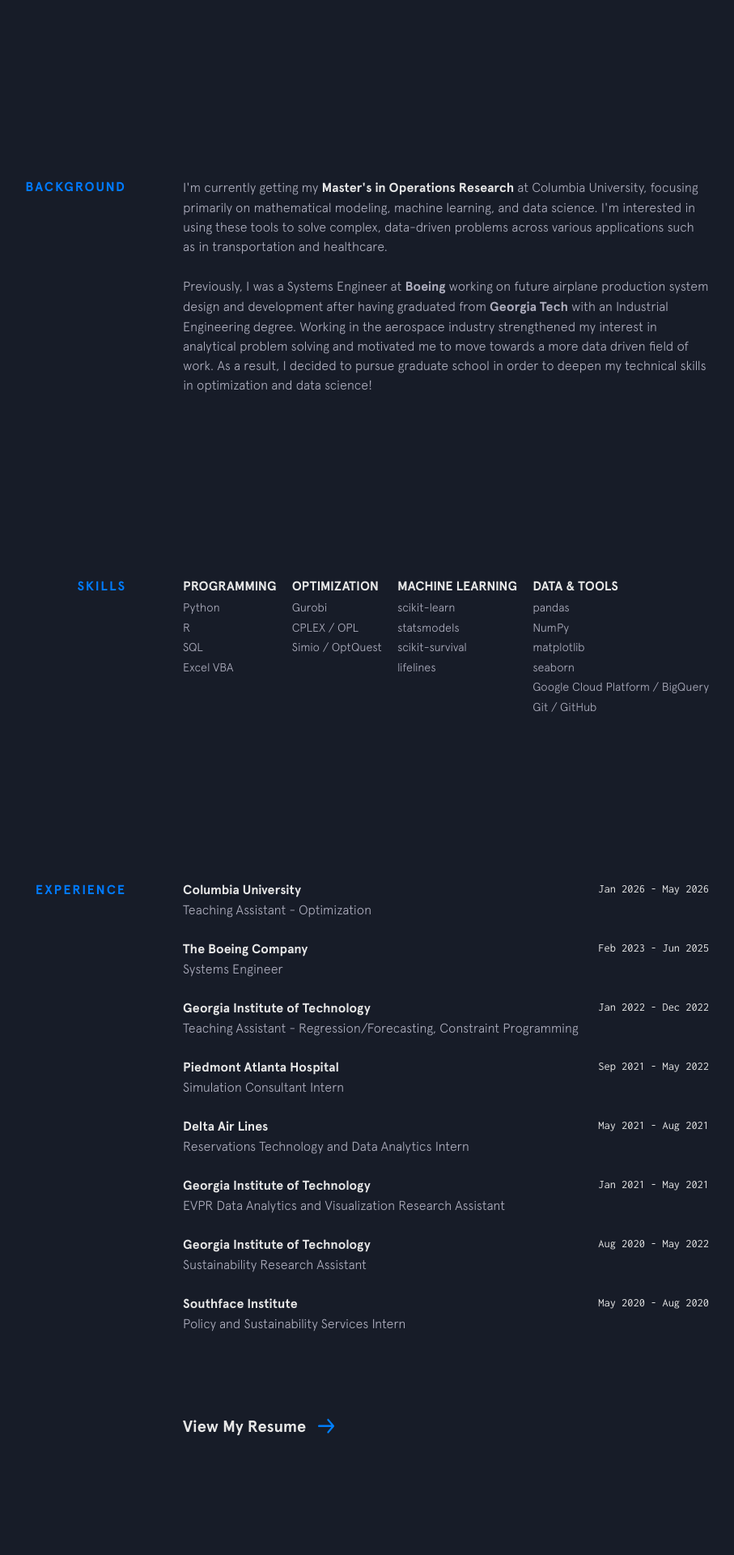
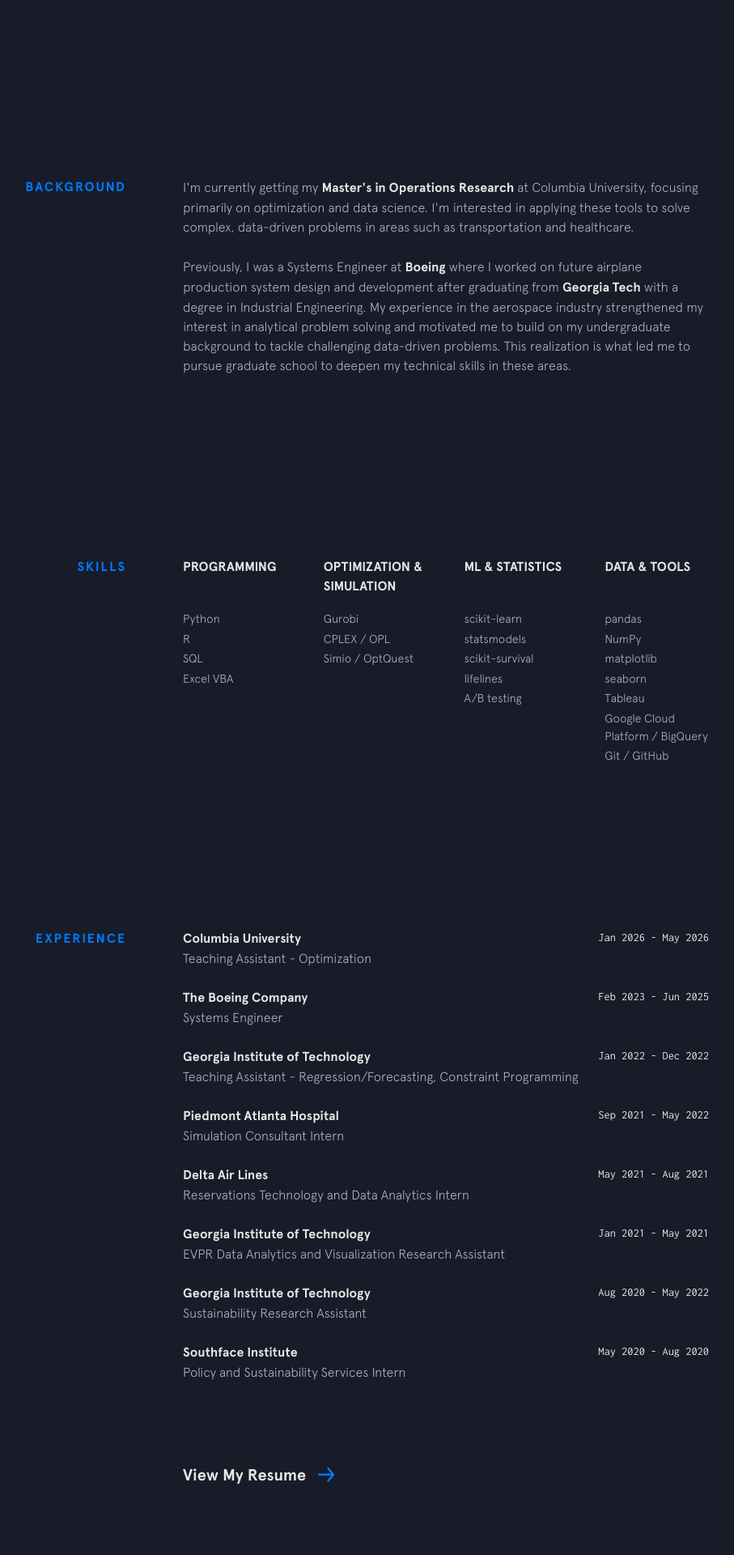
Before and after one commit to dz2590/dz2590.github.io, a Jekyll site: the page built from index.html, in a window 1280 px wide. Shown: the part 781-2701 px from the top of the page at 81% size, without its empty margins (224-1131 px from the left). Built offline with Jekyll 4.4.1, drawn with Linux system fonts in a browser that asks for light colours; nearby versions of some CDN libraries; some of the changed text lies outside the part shown.

Commit message:
Edited project descriptions, bg, and skills

```diff
--- a/_data/data-sci-projects.yml
+++ b/_data/data-sci-projects.yml
@@ -1,7 +1,7 @@
 - name: Post-ICU Myocardial Infarction Risk Prediction
   url: https://github.com/dz2590/healthcare-ml
   code: https://github.com/dz2590/healthcare-ml
-  description: Final project for BINF 4008 - Machine Learning for Healthcare. Built and evaluated survival machine learning models using MIMIC-IV data to predict time to first myocardial infarction amongst post-ICU discharge patients.
+  description: Built and evaluated survival machine learning models using MIMIC-IV data to predict time to first myocardial infarction amongst post-ICU discharge patients.
     Constructed patient cohort; conducted EDA and feature engineering; trained, tuned, and tested baseline cox, elastic net cox, random survival forest, and
     gradient boosting models. Validated and assessed results using calibration, Kaplan-Meier risk stratification, hazard ratio interpretation, and subgroup performance analyses.
   used:
@@ -15,7 +15,7 @@
 - name: IBM Job Salary Prediction and Workforce Analytics
   url: https://github.com/Trigger-chen/5243-project4
   code: https://github.com/Trigger-chen/5243-project4
-  description: Group project for STAT 5243 - Advanced Data Science and Artificial Intelligence. Built end-to-end salary analytics and prediction pipeline using web scraped IBM job posting data.
+  description: Project for STATS 5243 - Advanced Data Science & Artificial Intelligence course. Built end-to-end salary analytics and prediction pipeline using web scraped IBM job posting data.
     Performed exploratory data analysis, feature engineering, unsupervised modeling, and supervised modeling to identify key compensation drivers and predict salary using features such as role,
     seniority level, education level, geographic location, and technical skill requirements.
   used:
--- a/_data/skills.yml
+++ b/_data/skills.yml
@@ -14,11 +14,13 @@ tools:
   - item: statsmodels
   - item: scikit-survival
   - item: lifelines
+  - item: A/B testing
 
 design:
   - item: pandas
   - item: NumPy
   - item: matplotlib
   - item: seaborn
+  - item: Tableau
   - item: Google Cloud Platform / BigQuery
   - item: Git / GitHub
--- a/_includes/background.html
+++ b/_includes/background.html
@@ -3,15 +3,14 @@
   <div class="section__content">
     <p>
       I'm currently getting my
-      <a class="underline-link" href="https://ieor.columbia.edu/operations-research-msor" target="_blank">Master's in Operations Research </a> at Columbia University,
-     focusing primarily on mathematical modeling, machine learning, and data science. I'm interested in using these tools to
-      solve complex, data-driven problems across various applications such as in transportation and healthcare.
+      <a class="underline-link" href="https://ieor.columbia.edu/operations-research-msor" target="_blank">Master's in Operations Research </a> at Columbia University, focusing primarily on optimization and data science.
+      I'm interested in applying these tools to solve complex, data-driven problems in areas such as transportation and healthcare.
     </p>
     <p>
-      Previously, I was a Systems Engineer at <b>Boeing</b>
-      working on future airplane production system design and development after having graduated from <b>Georgia Tech</b>
-      with an Industrial Engineering degree. Working in the aerospace industry strengthened my interest in analytical problem solving and motivated me to move towards
-      a more data driven field of work. As a result, I decided to pursue graduate school in order to deepen my technical skills in optimization and data science!
+      Previously, I was a Systems Engineer at <a class="underline-link" href="https://www.boeing.com/commercial" target="_blank">Boeing</a>
+      where I worked on future airplane production system design and development after graduating from <a class="underline-link" href="https://www.isye.gatech.edu/" target="_blank">Georgia Tech</a>
+      with a degree in Industrial Engineering. My experience in the aerospace industry strengthened my interest in analytical problem solving and motivated me to build on my undergraduate background to
+      tackle challenging data-driven problems. This realization is what led me to pursue graduate school to deepen my technical skills in these areas.
 
     <!-- {% include employment-status.html %} -->
   </div>
--- a/_includes/skills.html
+++ b/_includes/skills.html
@@ -12,7 +12,7 @@
         </ul>
       </div>
       <div class="skillz__category">
-        <div class="skillz__category__label">Optimization</div>
+        <div class="skillz__category__label">Optimization & Simulation</div>
         <ul>
           {% for framework in site.data.skills.frameworks %}
           <li class="skillz__category__item">{{framework.item}}</li>
@@ -20,7 +20,7 @@
         </ul>
       </div>
       <div class="skillz__category">
-        <div class="skillz__category__label">Machine Learning</div>
+        <div class="skillz__category__label">ML & Statistics</div>
         <ul>
           {% for tool in site.data.skills.tools %}
           <li class="skillz__category__item">{{tool.item}}</li>
```
Also changed, not shown: _data/opti-projects.yml (+7 -7 lines), _scss/partials/_skills.scss (+38 -8 lines), css/main.css.
